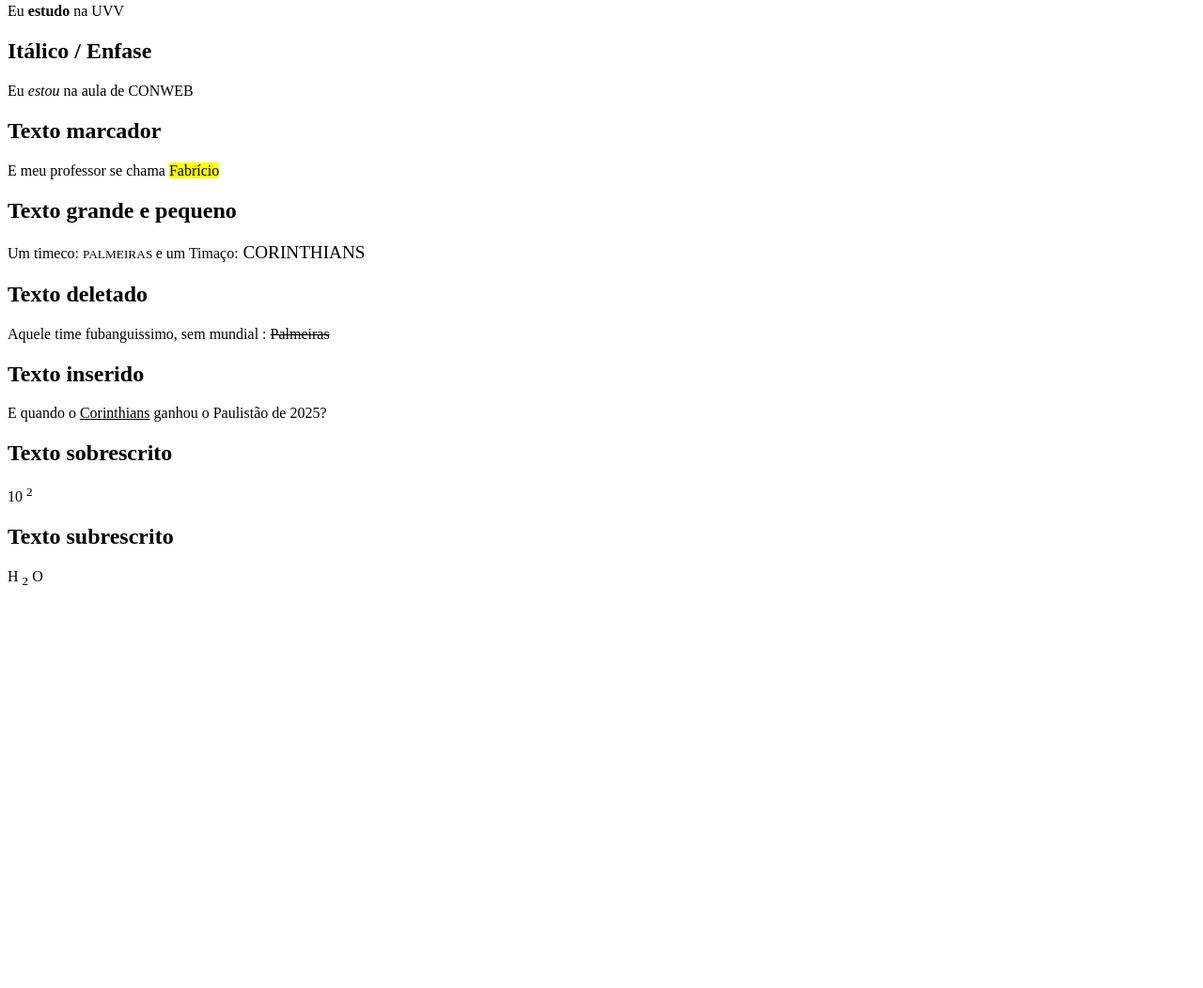
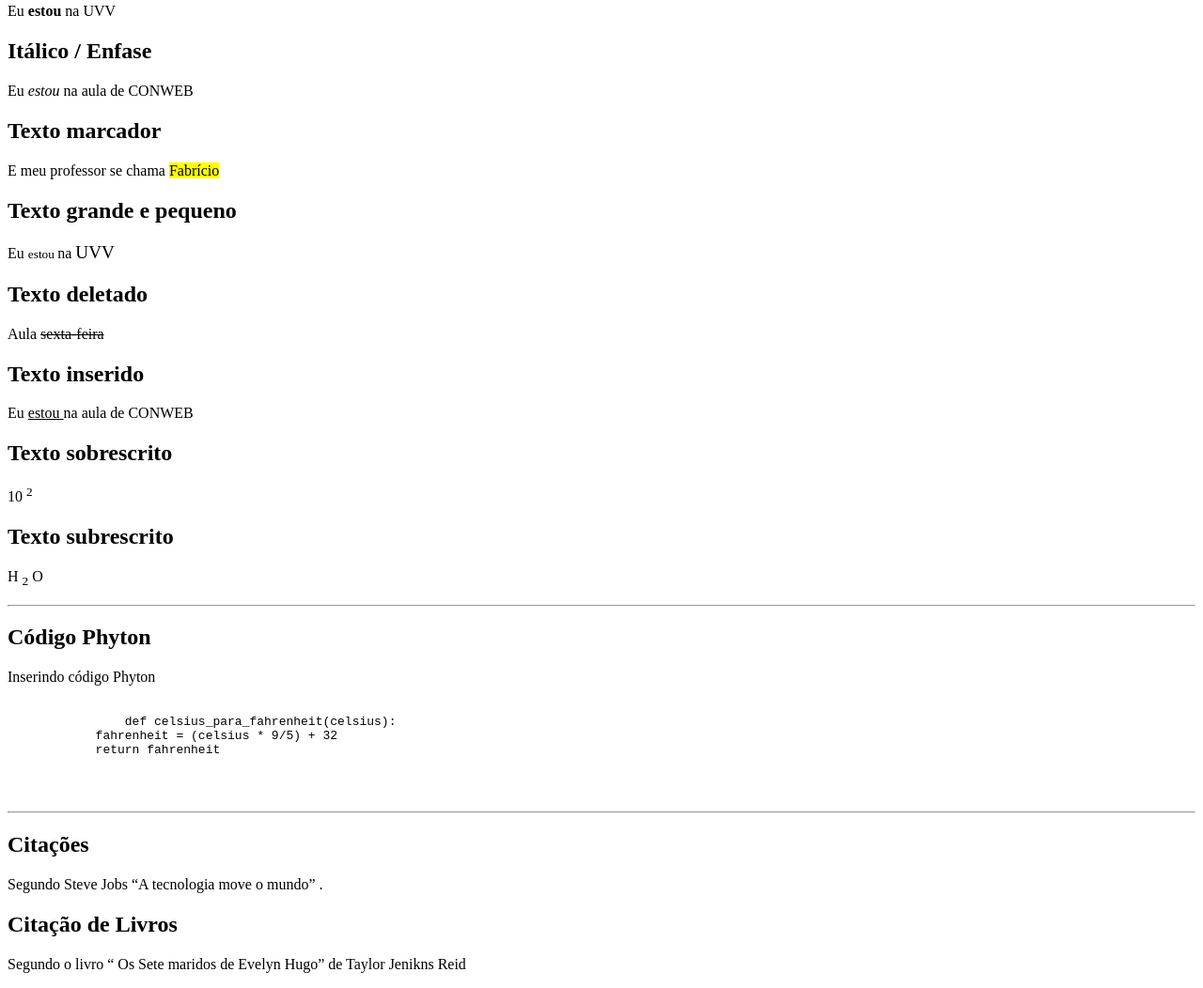
Before and after one commit to evilynsouzaf/CONWEB2025-2, a plain HTML site: page Aula 04/index.html in a window 1280 px wide. Shown: the part 400-1452 px from the top of the page at 94% size. Before the commit the page ends 1044 px from the top, so only its background shows below. Drawn offline with Linux system fonts and the light colour scheme.

Commit message:
Add files via upload

```diff
--- a/Aula 04/index.html
+++ b/Aula 04/index.html
@@ -18,21 +18,43 @@
     <hr>
     <h1> Semântica X Forma </h1>
     <h2> <b>Negrito / Destaque</b> </h2>
-    <p> Eu <b> estudo </b> na UVV </p>
+    <p> Eu <b> estou </b> na UVV </p>
     <h2> Itálico / Enfase </h2>
     <p> Eu <i> estou</i> na aula de CONWEB </p>
     <h2> Texto marcador</h2>
     <p> E meu professor se chama <mark> Fabrício </mark> </p>
     <h2>Texto grande e pequeno </h2>
-    <p> Um timeco: <small> PALMEIRAS </small> e um Timaço:<big> CORINTHIANS </big> </p>
+    <p> Eu <small> estou </small> na <big> UVV </big> </p>
     <h2> Texto deletado</h2>
-    <p> Aquele time fubanguissimo, sem mundial : <del>Palmeiras</del></p>
+    <p> Aula <del> sexta-feira </del></p>
     <h2>Texto inserido</h2>
-    <p>E quando o <ins>Corinthians</ins> ganhou o Paulistão de 2025?</p>
+    <p> Eu <ins> estou </ins> na aula de CONWEB </p>
     <h2> Texto sobrescrito</h2>
     <p> 10 <sup>2 </sup></p>
     <h2>Texto subrescrito</h2>
     <p> H <sub>2</sub> O</p>
+    <hr>
+    <h2> Código  Phyton </h2>
+    <p> Inserindo código Phyton</p>
+    <pre>
+       <code>
+                def celsius_para_fahrenheit(celsius):
+            fahrenheit = (celsius * 9/5) + 32
+            return fahrenheit
+
+        </code>
+    </pre>
+    <hr>
+    <h2> Citações</h2>
+    <p> Segundo Steve Jobs <q>A tecnologia move o mundo</q> .</p>
+    <h2> Citação de Livros </h2>
+    <p> Segundo o livro <q> Os Sete maridos de Evelyn Hugo</q> de Taylor Jenikns Reid </p>
+        <blockquote
+       cite= https://www.google.com.br/books/edition/Os_sete_maridos_de_Evelyn_Hugo/EwyvDwAAQBAJ?hl=pt-PT&gbpv=0>
+
+    </blockquote>
+
+
 
 </body>
 </html>
```
